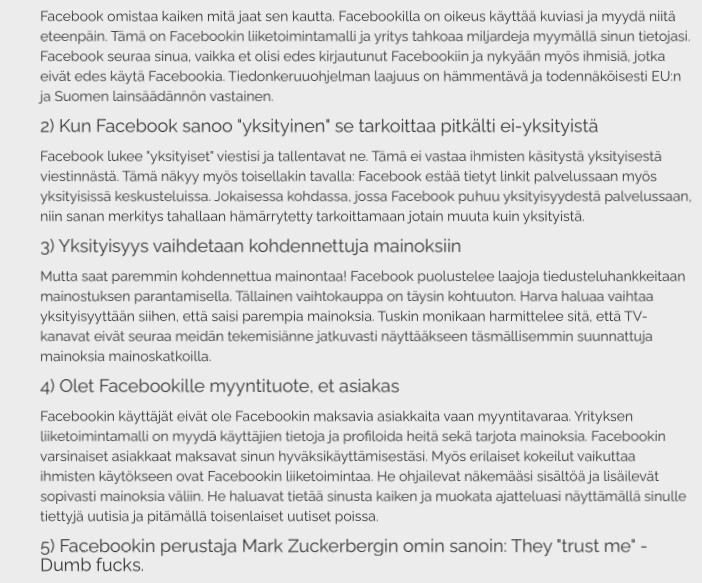
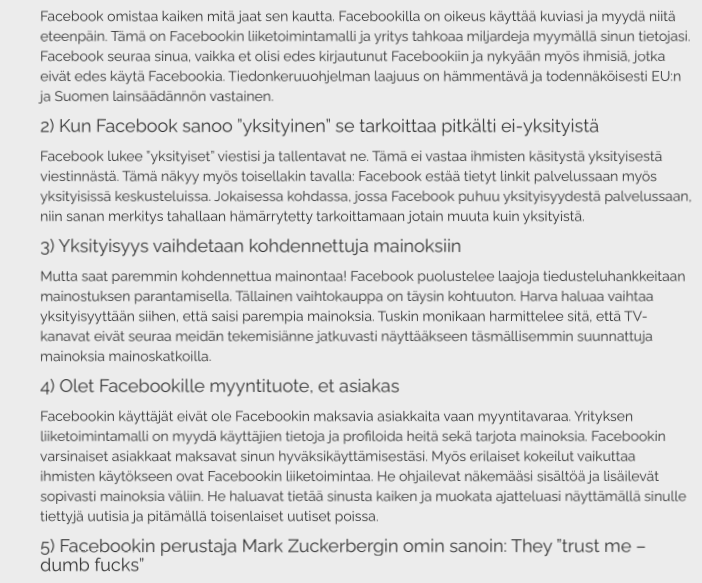
Before and after one commit to juhanurmi/delete-facebook, a plain HTML site: page index.html in a window 1280 px wide. Shown: the part 1062-1645 px from the top of the page, 26-728 px from the left. Drawn offline with nearby package versions, Linux system fonts and the light colour scheme; some packages are replaced by stand-ins of ours; a script that the page names is missing.

Commit message:
Improve typopraphy.

```diff
--- a/index.html
+++ b/index.html
@@ -85,13 +85,13 @@
               <p>Tällä hetkellä suosituin yhteisöpalvelu on Yhdysvaltalainen Facebook. Osa ihmisistä käyttää Facebookia päivittäin. Yrityksen tarkoituksena luoda riippuvuus palveluunsa, kerätä ja myydä käyttäjien yksityistä dataa, viihdyttää heitä sekä muokata heidän käytöstään. Facebook alkaa seurata myös henkilöitä, jotka eivät käytä Facebookkia. Tämäkin laaja nettiseurantaoperaatio lienee EU:ssa laiton.</p>
               <h4>1) Facebook myy sinun datasi</h4>
               <p>Facebook omistaa kaiken mitä jaat sen kautta. Facebookilla on oikeus käyttää kuviasi ja myydä niitä eteenpäin. Tämä on Facebookin liiketoimintamalli ja yritys tahkoaa miljardeja myymällä sinun tietojasi. Facebook seuraa sinua, vaikka et olisi edes kirjautunut Facebookiin ja nykyään myös ihmisiä, jotka eivät edes käytä Facebookia. Tiedonkeruuohjelman laajuus on hämmentävä ja todennäköisesti EU:n ja Suomen lainsäädännön vastainen.</p>
-              <h4>2) Kun Facebook sanoo "yksityinen" se tarkoittaa pitkälti ei-yksityistä</h4>
-              <p>Facebook lukee "yksityiset" viestisi ja tallentavat ne. Tämä ei vastaa ihmisten käsitystä yksityisestä viestinnästä. Tämä näkyy myös toisellakin tavalla: Facebook estää tietyt linkit palvelussaan myös yksityisissä keskusteluissa. Jokaisessa kohdassa, jossa Facebook puhuu yksityisyydestä palvelussaan, niin sanan merkitys tahallaan hämärrytetty tarkoittamaan jotain muuta kuin yksityistä.</p>
+              <h4>2) Kun Facebook sanoo ”yksityinen” se tarkoittaa pitkälti ei-yksityistä</h4>
+              <p>Facebook lukee ”yksityiset” viestisi ja tallentavat ne. Tämä ei vastaa ihmisten käsitystä yksityisestä viestinnästä. Tämä näkyy myös toisellakin tavalla: Facebook estää tietyt linkit palvelussaan myös yksityisissä keskusteluissa. Jokaisessa kohdassa, jossa Facebook puhuu yksityisyydestä palvelussaan, niin sanan merkitys tahallaan hämärrytetty tarkoittamaan jotain muuta kuin yksityistä.</p>
               <h4>3) Yksityisyys vaihdetaan kohdennettuja mainoksiin</h4>
               <p>Mutta saat paremmin kohdennettua mainontaa! Facebook puolustelee laajoja tiedusteluhankkeitaan mainostuksen parantamisella. Tällainen vaihtokauppa on täysin kohtuuton. Harva haluaa vaihtaa yksityisyyttään siihen, että saisi parempia mainoksia. Tuskin monikaan harmittelee sitä, että TV-kanavat eivät seuraa meidän tekemisiänne jatkuvasti näyttääkseen täsmällisemmin suunnattuja mainoksia mainoskatkoilla.</p>
               <h4>4) Olet Facebookille myyntituote, et asiakas</h4>
               <p>Facebookin käyttäjät eivät ole Facebookin maksavia asiakkaita vaan myyntitavaraa. Yrityksen liiketoimintamalli on myydä käyttäjien tietoja ja profiloida heitä sekä tarjota mainoksia. Facebookin varsinaiset asiakkaat maksavat sinun hyväksikäyttämisestäsi. Myös erilaiset kokeilut vaikuttaa ihmisten käytökseen ovat Facebookin liiketoimintaa. He ohjailevat näkemääsi sisältöä ja lisäilevät sopivasti mainoksia väliin. He haluavat tietää sinusta kaiken ja muokata ajatteluasi näyttämällä sinulle tiettyjä uutisia ja pitämällä toisenlaiset uutiset poissa.</p>
-              <h4>5) Facebookin perustaja Mark Zuckerbergin omin sanoin: They "trust  me" - Dumb fucks.</h4>
+              <h4>5) Facebookin perustaja Mark Zuckerbergin omin sanoin: They ”trust me – dumb fucks”</h4>
               <p>Facebook takaa käyttäjille varsin mitättömät oikeudet. Facebook omistaa sinun tuottaman sisällön Facebookissa ja voi käytännössä tehdä sille mitä haluaa. Jos Facebook olisi suomalainen yritys, se joutuisi muuttamaan toimintaansa huomattavasti. Mikäli Facebook toimisi nykyisellään suomalaisena yrityksenä, niin se joutuisi rikosoikeudelliseen vastuuseen tiedonkeruuhankkeistaan sekä ihmisten nettikäyttäytymisen seikkaperäisestä keräämisestä. Myöskään käyttäjien datan omistajuuden siirtäminen Facebookin pysyväksi omaisuudeksi on kyseenalainen EU-alueella.</p>
           </div>
         </div>
```
Also changed, not shown: poista.html (+1 -2 lines).
